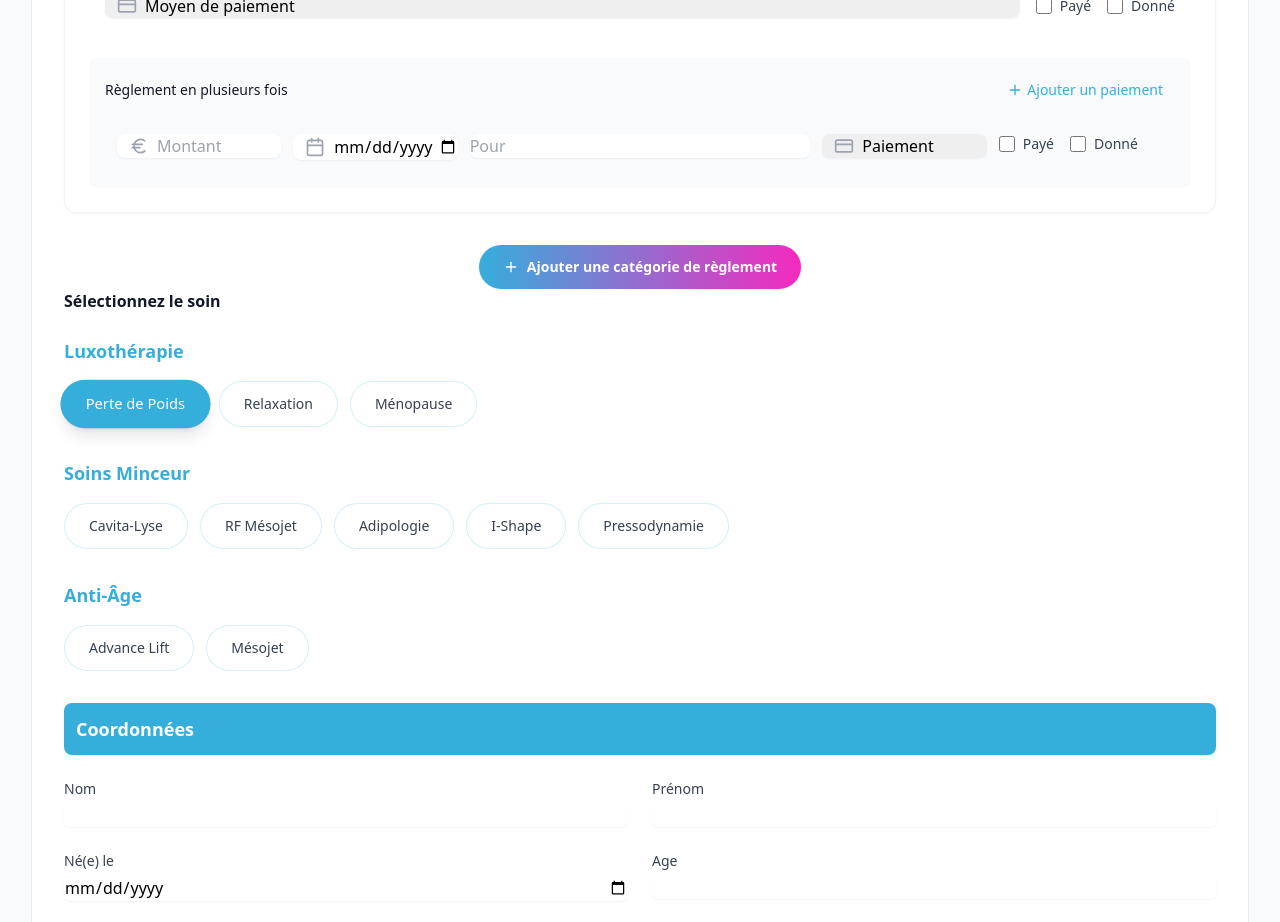
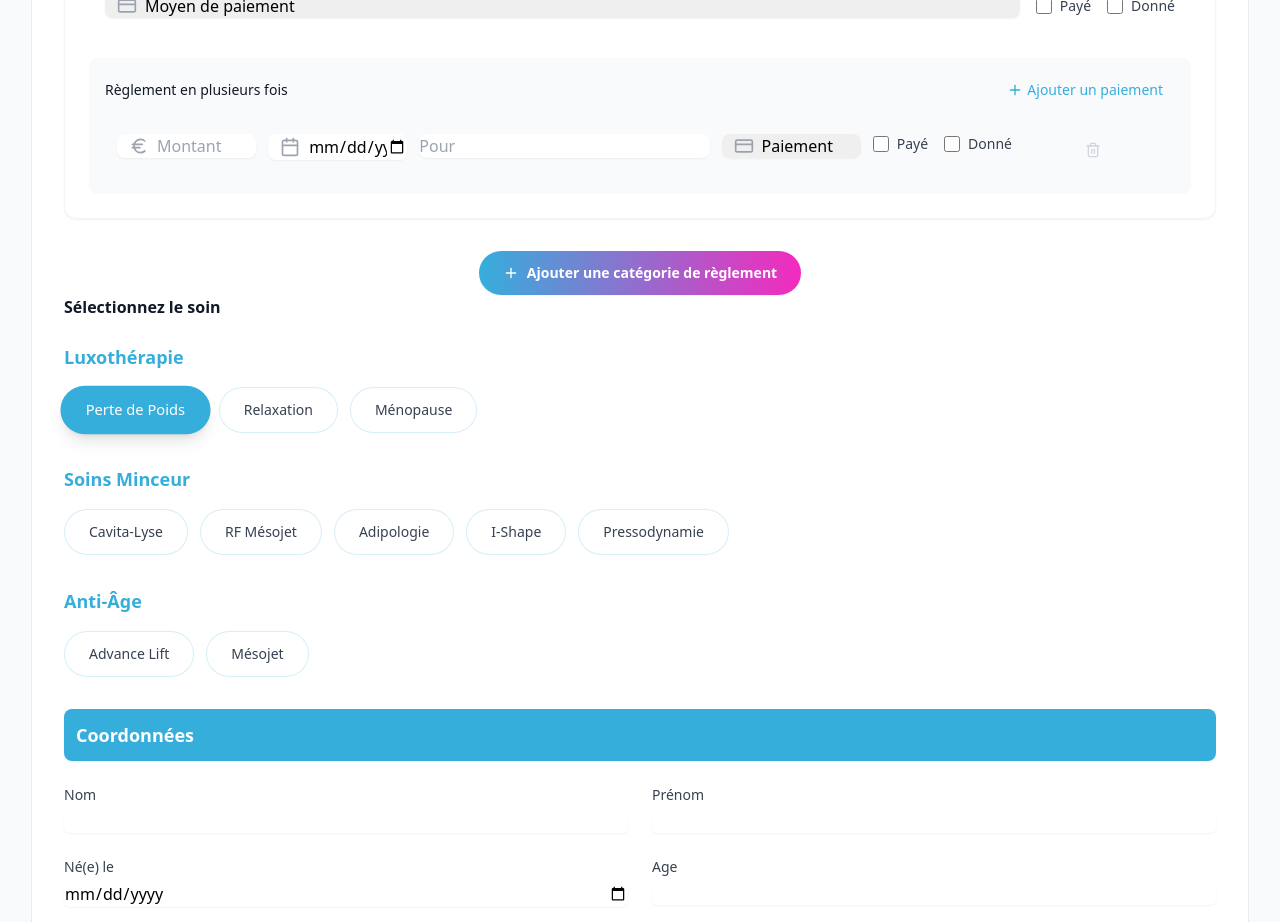
Before and after one commit to Jobo92800/MABEAUTYPLUS, a React (Vite) app: page /centers/1/clients/new in a window 1280 px wide. Shown: the part 820-1742 px from the top of the page. Built offline with nearby package versions, Linux system fonts and the light colour scheme; a web font is replaced by a local one.

Commit message:
Ajouter la suppression de lignes de paiement

```diff
--- a/src/components/PaymentForm.tsx
+++ b/src/components/PaymentForm.tsx
@@ -1,5 +1,5 @@
 import React, { useState, useEffect } from 'react';
-import { Plus, X, CreditCard, Calendar, Euro } from 'lucide-react';
+import { Plus, X, CreditCard, Calendar, Euro, Trash2 } from 'lucide-react';
 import { doc, getDoc, setDoc } from 'firebase/firestore';
 import { db } from '../services/firebase';
 import { PAYMENT_COLLECTION } from '../services/collections';
@@ -143,6 +143,22 @@ const PaymentForm: React.FC<PaymentFormProps> = ({ clientId, formData, prefix })
           ...cat,
           installments: [...cat.installments, { amount: '', date: '', purpose: '', method: '', isPaid: false, isGiven: false }]
         };
+      }
+      return cat;
+    });
+    setCategories(newCategories);
+    savePaymentData(newCategories);
+  };
+
+  const removePaymentLine = (categoryId: string, index: number) => {
+    const newCategories = categories.map(cat => {
+      if (cat.id === categoryId) {
+        const newInstallments = cat.installments.filter((_, i) => i !== index);
+        // Ensure at least one installment remains
+        if (newInstallments.length === 0) {
+          newInstallments.push({ amount: '', date: '', purpose: '', method: '', isPaid: false, isGiven: false });
+        }
+        return { ...cat, installments: newInstallments };
       }
       return cat;
     });
@@ -376,7 +392,7 @@ const PaymentForm: React.FC<PaymentFormProps> = ({ clientId, formData, prefix })
                 {category.installments.map((line, index) => (
                   <div
                     key={index}
-                    className={`grid grid-cols-1 sm:grid-cols-2 lg:grid-cols-6 gap-3 items-start p-3 rounded-lg ${getPaymentLineColor(line.date, line.method, line.isPaid, line.isGiven)}`}
+                    className={`grid grid-cols-1 sm:grid-cols-2 lg:grid-cols-7 gap-3 items-start p-3 rounded-lg ${getPaymentLineColor(line.date, line.method, line.isPaid, line.isGiven)}`}
                   >
                     {/* Amount */}
                     <div className="relative">
@@ -449,6 +465,23 @@ const PaymentForm: React.FC<PaymentFormProps> = ({ clientId, formData, prefix })
                         <span className="text-sm text-gray-700">Donné</span>
                       </label>
                     </div>
+
+                    {/* Delete Button */}
+                    <div className="flex justify-center">
+                      <button
+                        type="button"
+                        onClick={() => removePaymentLine(category.id, index)}
+                        disabled={category.installments.length === 1}
+                        className={`p-2 rounded-full transition-colors ${
+                          category.installments.length === 1
+                            ? 'text-gray-300 cursor-not-allowed'
+                            : 'text-red-500 hover:text-red-700 hover:bg-red-50'
+                        }`}
+                        title={category.installments.length === 1 ? 'Au moins une ligne de paiement est requise' : 'Supprimer cette ligne'}
+                      >
+                        <Trash2 className="h-4 w-4" />
+                      </button>
+                    </div>
                   </div>
                 ))}
               </div>
```
